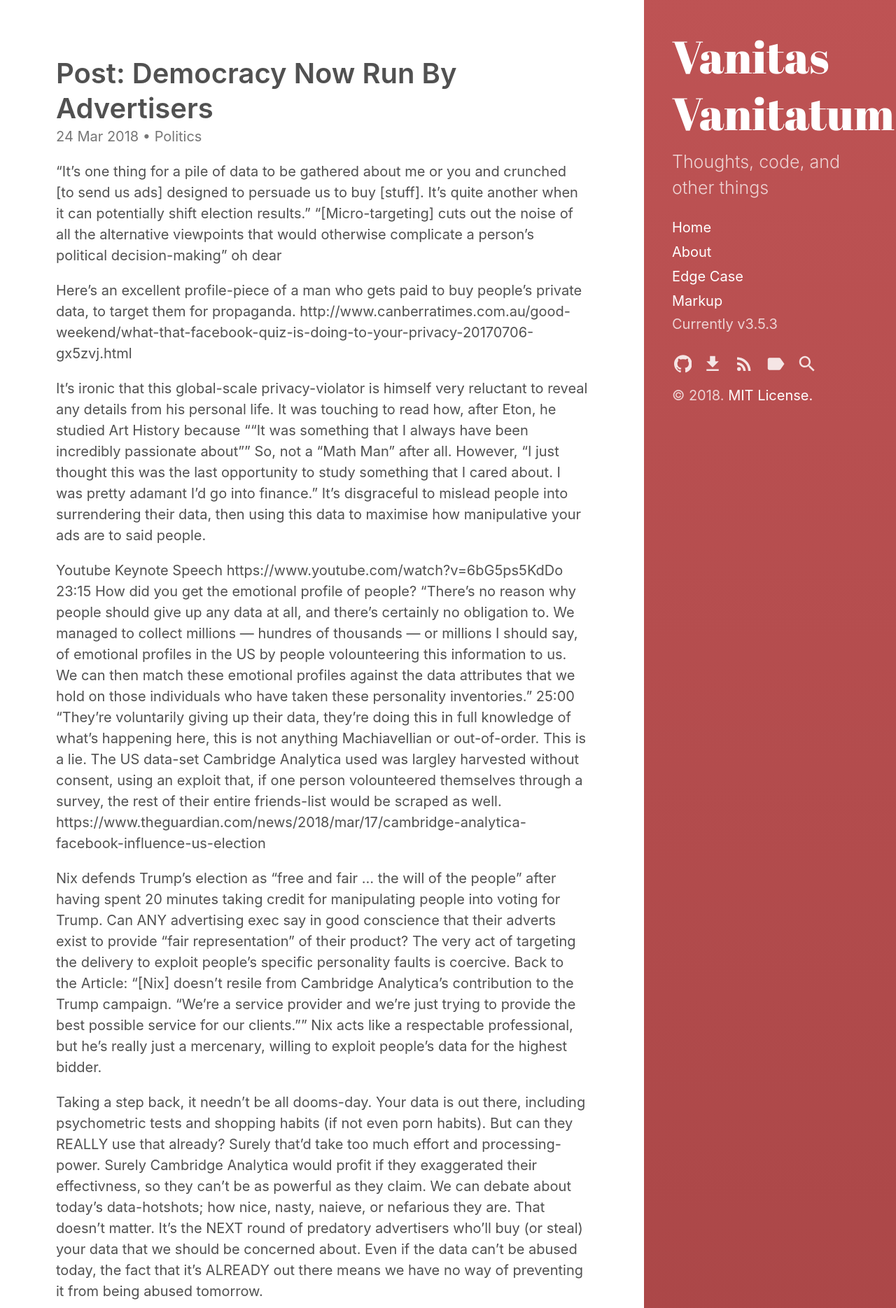
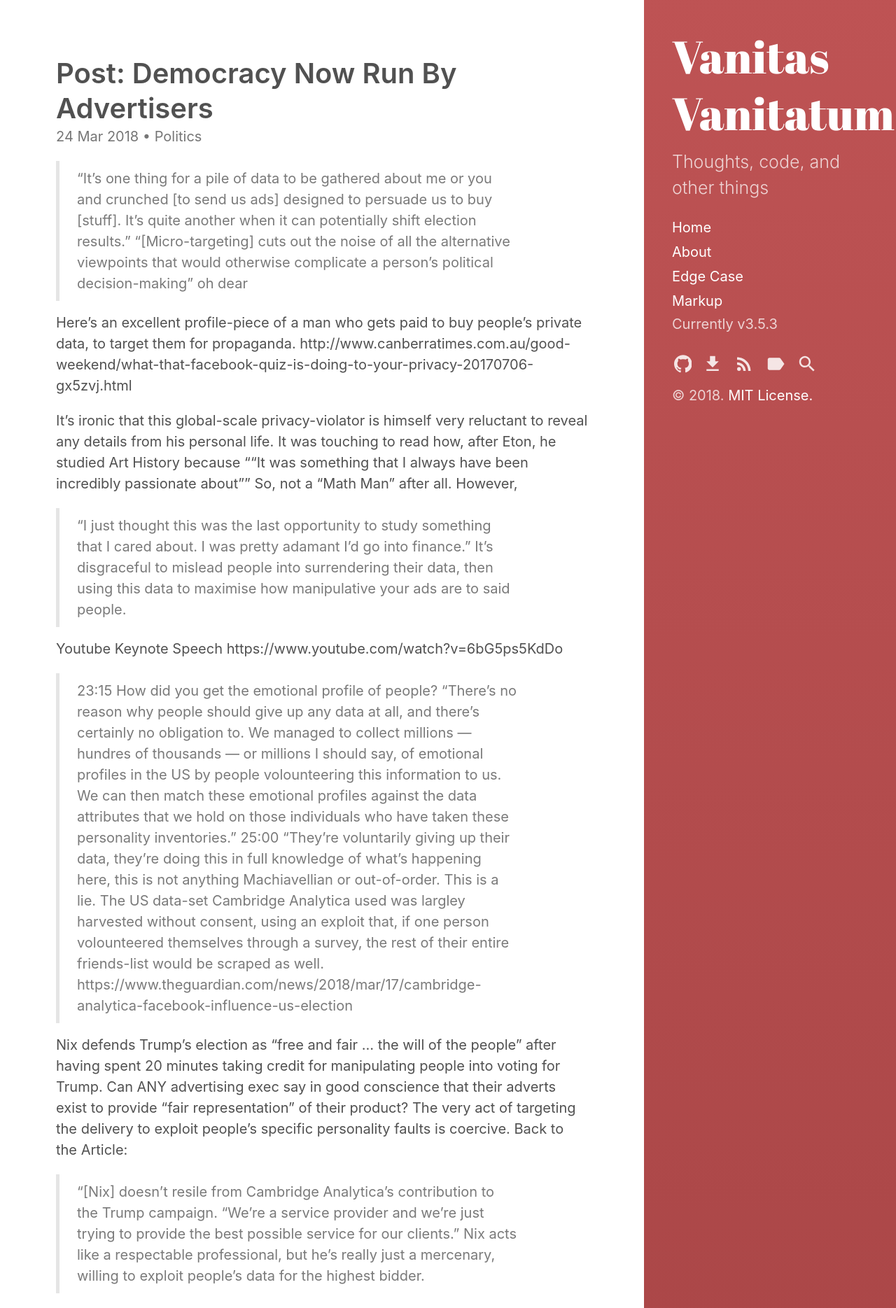
Before and after one commit to VanitasVanitatum/VanitasVanitatum.github.io, a Jekyll site: the page built from _posts/2018-03-24-ads-democracy.md, in a window 1280 px wide. Shown: the top 1869 px of the page at 70% size. Built offline with Jekyll 4.4.1, drawn with Linux system fonts in a browser that asks for light colours.

Commit message:
can it work without jekyll serve

```diff
--- a/_posts/2018-03-24-ads-democracy.md
+++ b/_posts/2018-03-24-ads-democracy.md
@@ -1,6 +1,7 @@
 ---
 layout: post
-title: "Post: Democracy Now Run By Advertisers"
+title: "Post: Democracy Now Run By Advertisers
+"
 categories:
   - Politics
 tags:
@@ -10,24 +11,27 @@
 last_modified_at: 2018-03-24T12:57:42-05:00
 ---
 
-"It's one thing for a pile of data to be gathered about me or you and crunched [to send us ads] designed to persuade us to buy [stuff]. It's quite another when it can potentially shift election results."
-"[Micro-targeting] cuts out the noise of all the alternative viewpoints that would otherwise complicate a person's political decision-making" oh dear
+> "It's one thing for a pile of data to be gathered about me or you and crunched [to send us ads] designed to persuade us to buy [stuff]. It's quite another when it can potentially shift election results."
+> "[Micro-targeting] cuts out the noise of all the alternative viewpoints that would otherwise complicate a person's political decision-making" oh dear
 
 Here's an excellent profile-piece of a man who gets paid to buy people's private data, to target them for propaganda.
 http://www.canberratimes.com.au/good-weekend/what-that-facebook-quiz-is-doing-to-your-privacy-20170706-gx5zvj.html
 
 It's ironic that this global-scale privacy-violator is himself very reluctant to reveal any details from his personal life. It was touching to read how, after Eton, he studied Art History because ""It was something that I always have been incredibly passionate about"" So, not a "Math Man" after all.
-However, "I just thought this was the last opportunity to study something that I cared about. I was pretty adamant I'd go into finance."
+However,
+>"I just thought this was the last opportunity to study something that I cared about. I was pretty adamant I'd go into finance."
 It's disgraceful to mislead people into surrendering their data, then using this data to maximise how manipulative your ads are to said people.
 
 Youtube Keynote Speech https://www.youtube.com/watch?v=6bG5ps5KdDo
-23:15 How did you get the emotional profile of people? "There's no reason why people should give up any data at all, and there's certainly no obligation to. We managed to collect millions — hundres of thousands — or millions I should say, of emotional profiles in the US by people volounteering this information to us. We can then match these emotional profiles against the data attributes that we hold on those individuals who have taken these personality inventories."
-25:00 "They're voluntarily giving up their data, they're doing this in full knowledge of what's happening here, this is not anything Machiavellian or out-of-order.
+> 23:15 How did you get the emotional profile of people? "There's no reason why people should give up any data at all, and there's certainly no obligation to. We managed to collect millions — hundres of thousands — or millions I should say, of emotional profiles in the US by people volounteering this information to us. We can then match these emotional profiles against the data attributes that we hold on those individuals who have taken these personality inventories."
+> 25:00 "They're voluntarily giving up their data, they're doing this in full knowledge of what's happening here, this is not anything Machiavellian or out-of-order.
 This is a lie. The US data-set Cambridge Analytica used was largley harvested without consent, using an exploit that, if one person volounteered themselves through a survey, the rest of their entire friends-list would be scraped as well. https://www.theguardian.com/news/2018/mar/17/cambridge-analytica-facebook-influence-us-election
 
 Nix defends Trump's election as "free and fair ... the will of the people" after having spent 20 minutes taking credit for manipulating people into voting for Trump.
 Can ANY advertising exec say in good conscience that their adverts exist to provide "fair representation" of their product? The very act of targeting the delivery to exploit people's specific personality faults is coercive.
-Back to the Article: "[Nix] doesn't resile from Cambridge Analytica's contribution to the Trump campaign. "We're a service provider and we're just trying to provide the best possible service for our clients."" Nix acts like a respectable professional, but he's really just a mercenary, willing to exploit people's data for the highest bidder.
+Back to the Article:
+> "[Nix] doesn't resile from Cambridge Analytica's contribution to the Trump campaign. "We're a service provider and we're just trying to provide the best possible service for our clients."
+Nix acts like a respectable professional, but he's really just a mercenary, willing to exploit people's data for the highest bidder.
 
 Taking a step back, it needn't be all dooms-day. Your data is out there, including psychometric tests and shopping habits (if not even porn habits). But can they REALLY use that already? Surely that'd take too much effort and processing-power. Surely Cambridge Analytica would profit if they exaggerated their effectivness, so they can't be as powerful as they claim.
 We can debate about today's data-hotshots; how nice, nasty, naieve, or nefarious they are. That doesn't matter. It's the NEXT round of predatory advertisers who'll buy (or steal) your data that we should be concerned about.
@@ -36,7 +40,7 @@
 I want to be able to live a quiet life, where I control "who knows me" and I opt-in to any political choices I make.
 That's no longer possible. You can't browse, shop, or communicate online without your clicks and eyeballs being tracked, manipulated, and monetized.
 
-""Remember, Google's customers are advertisers, not users," says academic Vanessa Teague. "So the service to Google's customers is that they can get good data about how effective their ads are.""
+> ""Remember, Google's customers are advertisers, not users," says academic Vanessa Teague. "So the service to Google's customers is that they can get good data about how effective their ads are.""
 From now on, I refuse to consent to Google violating my privacy. Recently I was making a new email account.
 I've attached Google's current Gmail ToS (dated 2018.03.20). After reading that, I closed the Gmail signup window immeduately, and made this account instead Vanitas.V@protonmail.com
 
```
